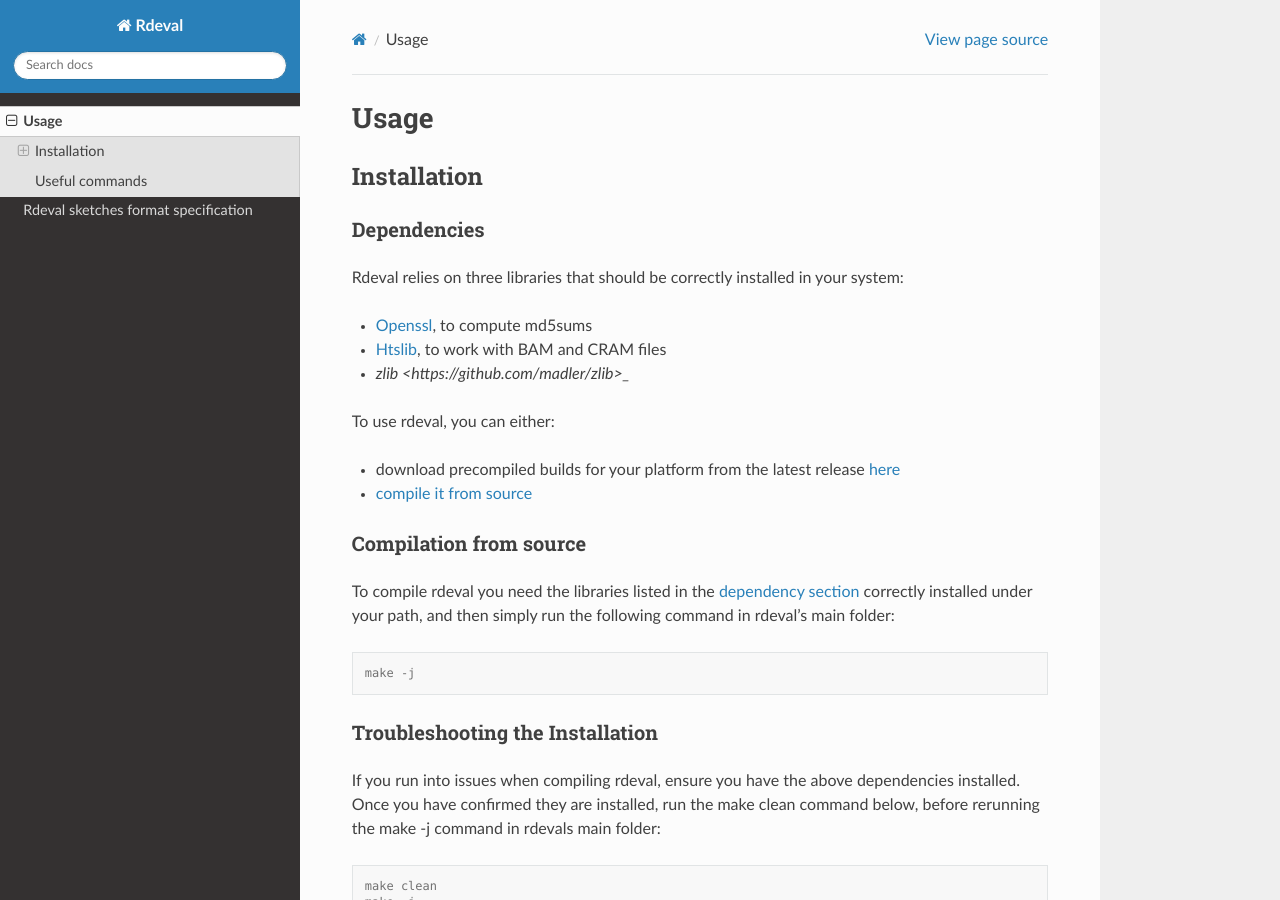
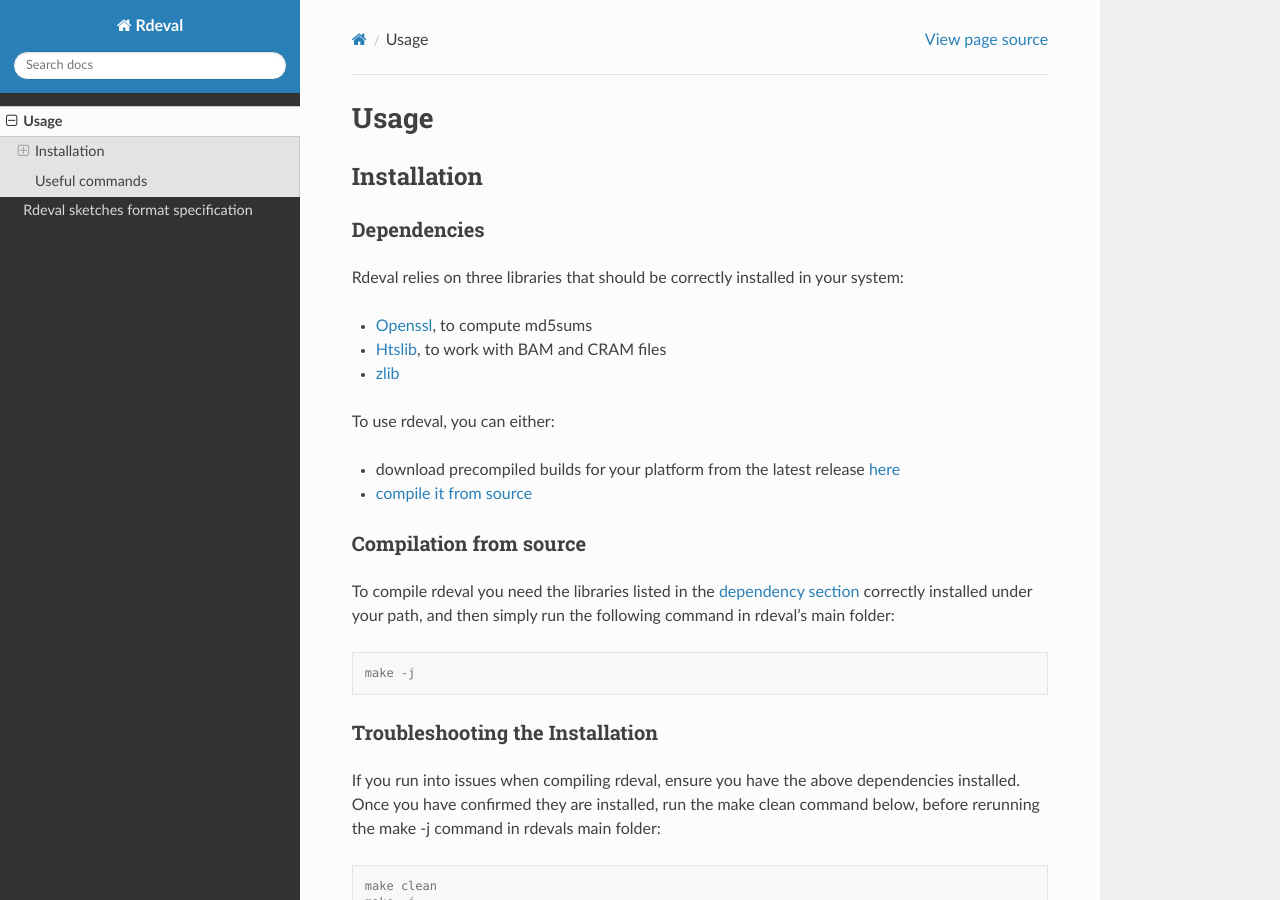
Before and after one commit to vgl-hub/rdeval-documentation, a Sphinx documentation site: the page built from docs/source/usage.rst, in a window 1280 px wide and 900 px high. Built offline with Sphinx 7.4.7 and the Read the Docs theme 3.1.0, drawn with Linux system fonts in a browser that asks for light colours.

Commit message:
Update usage.rst
formatting

```diff
--- a/docs/source/usage.rst
+++ b/docs/source/usage.rst
@@ -10,7 +10,7 @@
 
 * `Openssl <https://www.openssl.org/>`_, to compute md5sums
 * `Htslib <https://github.com/samtools/htslib>`_, to work with BAM and CRAM files
-* `zlib <https://github.com/madler/zlib>_`
+* `zlib <https://github.com/madler/zlib>`_
 
 To use rdeval, you can either:
 
```
